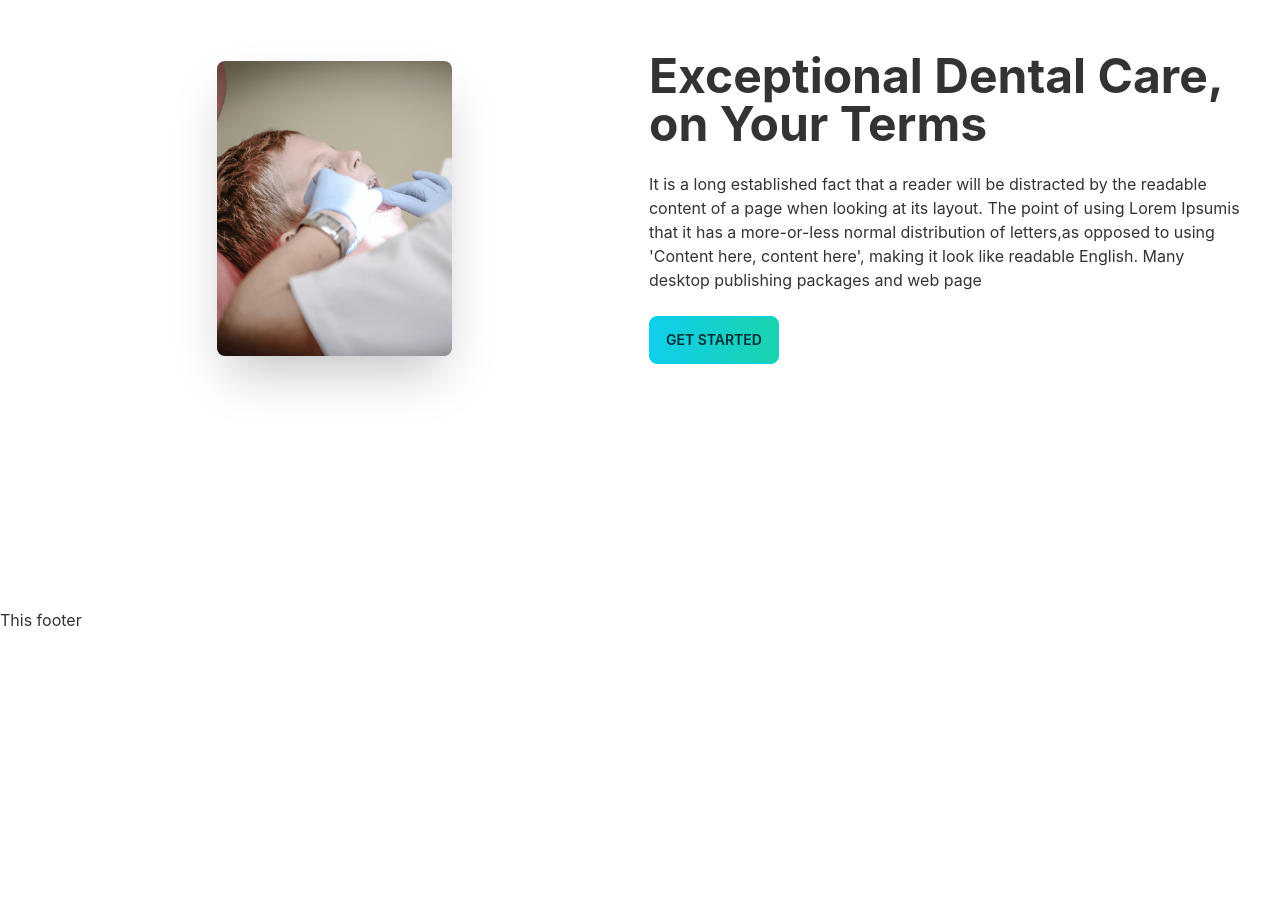
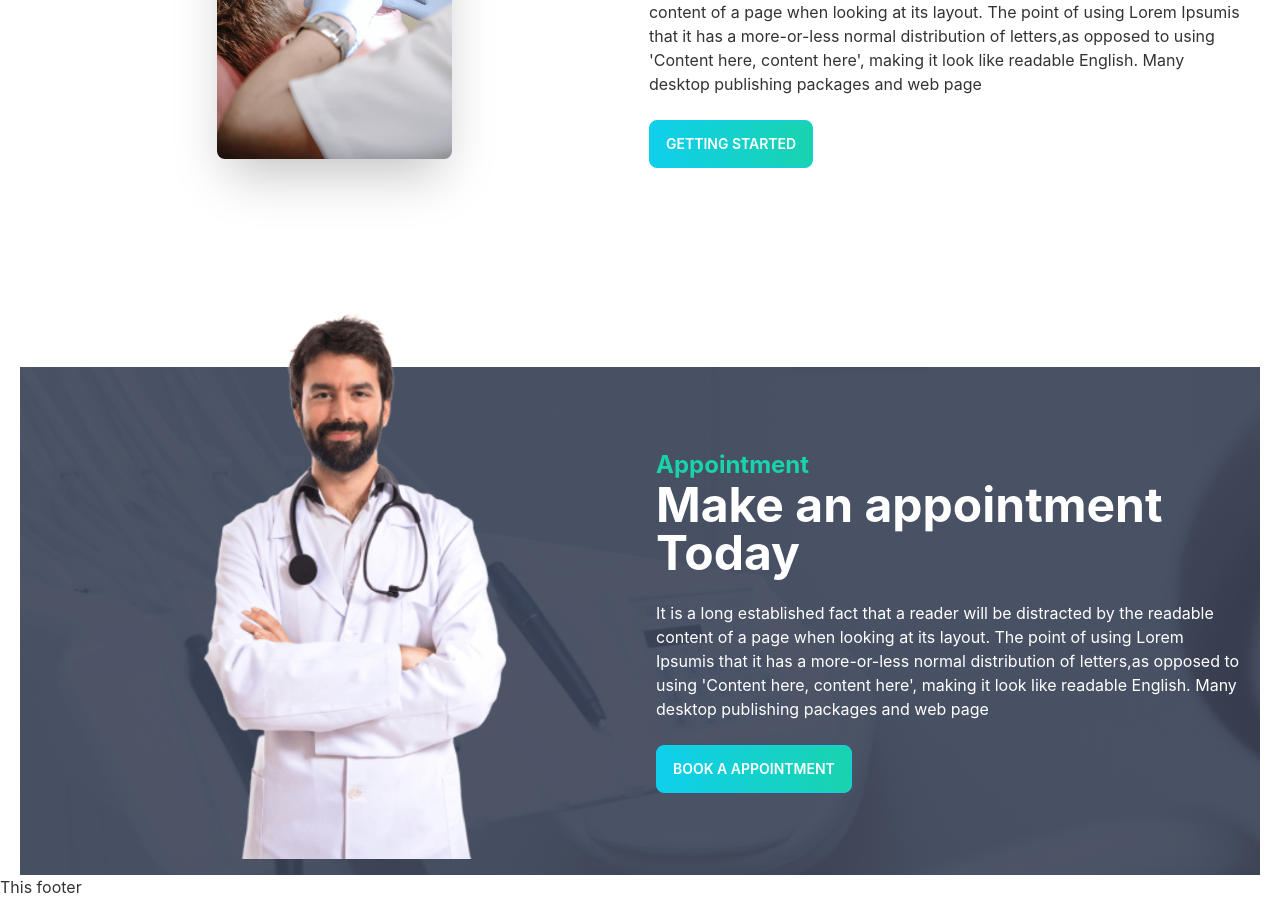
Before and after one commit to RHN007/doctors-portal-client-final, a React (Create React App) app: page / in a window 1280 px wide. Shown: the part 1140-2039 px from the top of the page. Before the commit the page ends 1772 px from the top, so only its background shows below. Built offline with nearby package versions, Linux system fonts and the light colour scheme; the HTML template or start-up script is replaced by a standard one.

Commit message:
adding Appointment

```diff
--- /dev/null
+++ b/src/components/PrimaryButton/PrimaryButton.js
@@ -0,0 +1,14 @@
+import React from 'react';
+
+const PrimaryButton = ({children}) => {
+    return (
+
+            <button
+            className=" btn btn-primary text-white bg-gradient-to-r from-primary to-secondary"
+
+            >{children}</button>
+
+    );
+};
+
+export default PrimaryButton;
--- a/src/pages/Home/DentalHero/DentalHero.js
+++ b/src/pages/Home/DentalHero/DentalHero.js
@@ -1,9 +1,10 @@
 import React from 'react';
 import img from '../../../assets/images/treatment.png'
+import PrimaryButton from '../../../components/PrimaryButton/PrimaryButton';
 
 const DentalHero = () => {
   return (
-    <div className="hero min-h-screen ">
+    <div className="hero">
       <div className="hero-content flex-col lg:flex-row">
         <div className='md:w-1/2 flex justify-center md:p-16 '>
           <img src={img} className="lg:w-1/2 rounded-lg shadow-2xl" alt='treatment' />
@@ -11,7 +12,7 @@
         <div className=' md:w-1/2'>
           <h1 className="text-5xl font-bold">Exceptional Dental Care, on Your Terms</h1>
           <p className="py-6">It is a long established fact that a reader will be distracted by the readable content of a page when looking at its layout. The point of using Lorem Ipsumis that it has a more-or-less normal distribution of letters,as opposed to using 'Content here, content here', making it look like readable English. Many desktop publishing packages and web page</p>
-          <button className=" btn btn-primary bg-gradient-to-r from-primary to-secondary">Get Started</button>
+          <PrimaryButton>Getting Started</PrimaryButton>
         </div>
       </div>
     </div>
--- a/src/pages/Home/Home/Home.js
+++ b/src/pages/Home/Home/Home.js
@@ -2,6 +2,7 @@
 import Banner from '../../Shared/Banner/Banner';
 import CardInfo from '../Card/CardInfo';
 import DentalHero from '../DentalHero/DentalHero';
+import MakeAppointment from '../MakeAppointment/MakeAppointment';
 import Services from '../Services/Services';
 
 
@@ -9,11 +10,11 @@
 const Home = () => {
     return (
         <div className='mx-5'>
-            <h1>this is login </h1>
             <Banner></Banner>
             <CardInfo></CardInfo>
            <Services></Services>
            <DentalHero></DentalHero>
+           <MakeAppointment></MakeAppointment>
 
         </div>
     );
--- /dev/null
+++ b/src/pages/Home/MakeAppointment/MakeAppointment.js
@@ -0,0 +1,25 @@
+import React from 'react';
+import doctor from '../../../assets/images/doctor.png'
+import appointment from '../../../assets/images/appointment.png'
+import PrimaryButton from '../../../components/PrimaryButton/PrimaryButton';
+
+
+const MakeAppointment = () => {
+    return (
+        <section className='mt-32' style={{background: `url(${appointment})`}}>
+            <div className="hero ">
+                <div className="hero-content flex-col lg:flex-row">
+                    <img src={doctor} alt='appointment' className="-mt-32 hidden md:block  lg:w-1/2 rounded-lg " />
+                    <div>
+                        <h1 className='  text-secondary text-2xl font-bold'>Appointment</h1>
+                        <h1 className=" text-white text-5xl font-bold">Make an appointment Today</h1>
+                        <p className="text-white py-6">It is a long established fact that a reader will be distracted by the readable content of a page when looking at its layout. The point of using Lorem Ipsumis that it has a more-or-less normal distribution of letters,as opposed to using 'Content here, content here', making it look like readable English. Many desktop publishing packages and web page</p>
+                        <PrimaryButton>Book A Appointment</PrimaryButton>
+                    </div>
+                </div>
+            </div>
+        </section>
+    );
+};
+
+export default MakeAppointment;
--- a/src/pages/Shared/Banner/Banner.js
+++ b/src/pages/Shared/Banner/Banner.js
@@ -1,5 +1,6 @@
 import React from 'react';
 import chair from '../../../assets/images/chair.png';
+import PrimaryButton from '../../../components/PrimaryButton/PrimaryButton';
 // import PrimaryButton from '../../../assets/';
 
 const Banner = () => {
@@ -10,7 +11,7 @@
                 <div>
                     <h1 className="text-5xl font-bold">Your New Smile Starts Here</h1>
                     <p className="py-6">Provident cupiditate voluptatem et in. Quaerat fugiat ut assumenda excepturi exercitationem quasi. In deleniti eaque aut repudiandae et a id nisi.</p>
-                   <button className=" btn btn-primary bg-gradient-to-r from-primary to-secondary">Get Started</button>
+                   <PrimaryButton>Getting Started</PrimaryButton>
                 </div>
             </div>
         </div>
```
